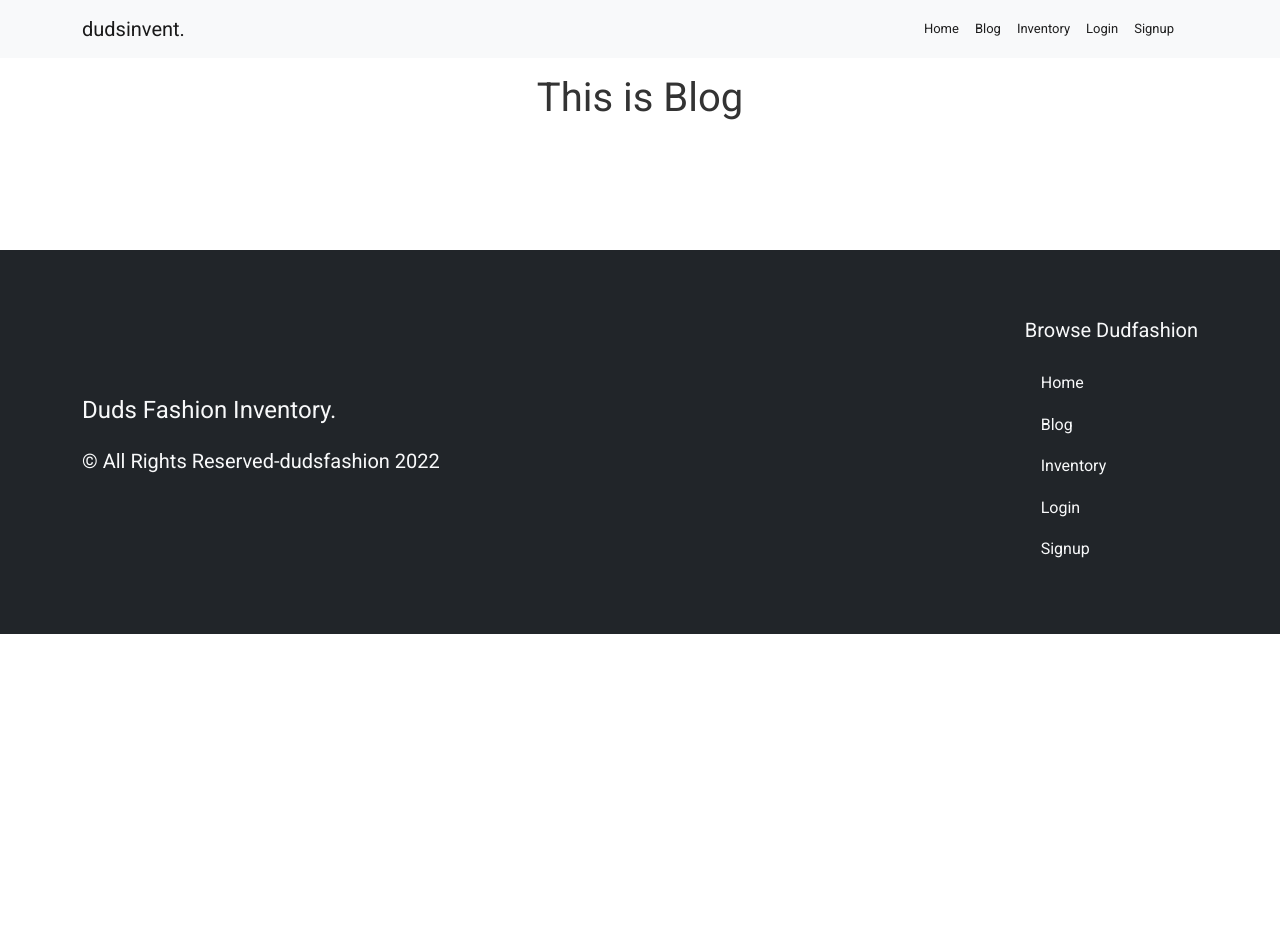
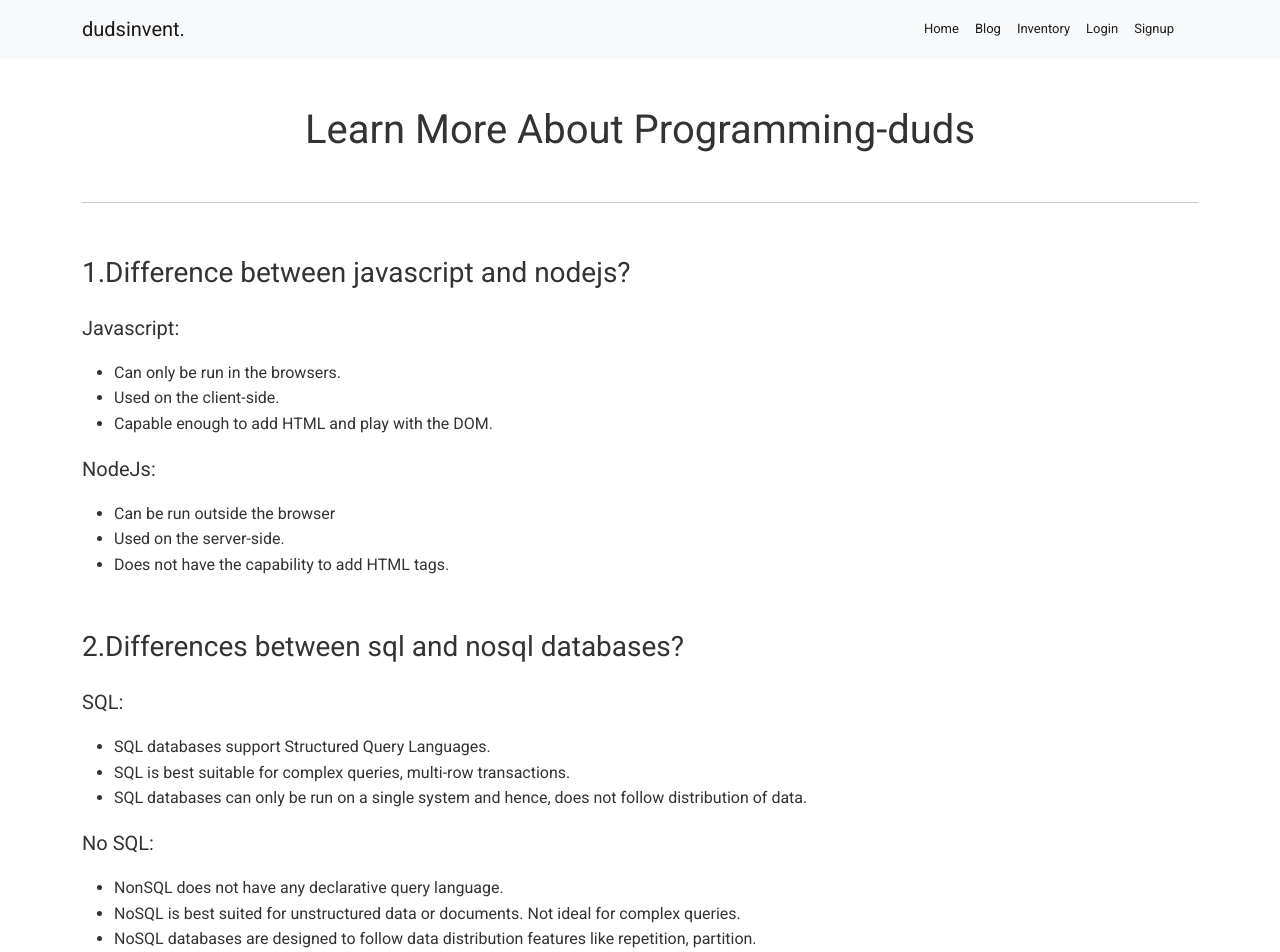
Before and after one commit to Anik-the-dev/Duds-Fashion-Warehouse-client, a React (Create React App) app: page /blog in a window 1280 px wide. Shown: the top 952 px of the page. Before the commit the page ends 800 px from the top, so only its background shows below. Built offline with nearby package versions, Linux system fonts and the light colour scheme; no server answers.

Commit message:
blog done

```diff
--- a/src/components/Blog/Blog.js
+++ b/src/components/Blog/Blog.js
@@ -1,12 +1,56 @@
 import React from 'react';
+import { Container } from 'react-bootstrap';
 
 const Blog = () => {
     return (
-        <div>
-            <h1>This is Blog</h1>
+        <Container>
+            <h1 className='my-5 '>Learn More About Programming-duds</h1><hr />
+            <div className='my-5 text-start'>
+                <p className='fs-3'>1.Difference between javascript and nodejs?</p>
+                <p className='lead'>Javascript:</p>
+                <ul>
+                    <li>Can only be run in the browsers.</li>
+                    <li>Used on the client-side.</li>
+                    <li>Capable enough to add HTML and play with the DOM.</li>
+                </ul>
+                <p className='lead'>NodeJs:</p>
+                <ul>
+                    <li>Can be run outside the browser</li>
+                    <li>Used on the server-side.</li>
+                    <li> Does not have the capability to add HTML tags.</li>
+                </ul>
+
+            </div>
+
+            <div className='my-5 text-start'>
+                <p className='fs-3'>2.Differences between sql and nosql databases?</p>
+                <p className='lead'>SQL:</p>
+                <ul>
+                    <li>SQL databases support Structured Query Languages.</li>
+                    <li>SQL is best suitable for complex queries, multi-row transactions.</li>
+                    <li>SQL databases can only be run on a single system and hence, does not follow distribution of data.</li>
+                </ul>
+                <p className='lead'>No SQL:</p>
+                <ul>
+                    <li>NonSQL does not have any declarative query language.</li>
+                    <li>NoSQL is best suited for unstructured data or documents. Not ideal for complex queries.</li>
+                    <li> NoSQL databases are designed to follow data distribution features like repetition, partition.</li>
+                </ul>
+
+            </div>
+
+            <div className='my-5 text-start'>
+
+                <p className='fs-3'>3.What is JWT & How it works?</p>
+                <p>When it comes to API authentication and server-to-server authorization, JSON web token (JWT) is particularly a useful technology. In terms of Single Sign-On (SSO), it means that a service provider can receive trustworthy information from the authentication server.
+
+                    By sharing a secret key with the Identity Provider, the Service Provider can hash a part of a token it receives and compare it to the signature of the token. Now, if that result matches the signature, the SP knows that the information provided has come from the other entity possessing the key.</p>
 
 
-        </div>
+            </div>
+
+
+        </Container>
     );
 };
 
--- a/src/components/Inventory/AddInventory.js
+++ b/src/components/Inventory/AddInventory.js
@@ -4,6 +4,7 @@ import { useAuthState } from 'react-firebase-hooks/auth';
 import duds from '../../images/dudsfashion.png'
 import auth from '../../firebase.init';
 import axios from 'axios';
+import { ToastContainer, toast } from 'react-toastify';
 
 const AddInventory = () => {
     const [user] = useAuthState(auth)
@@ -18,12 +19,11 @@ const AddInventory = () => {
     const [image, setImage] = useState('')
     const [supplierName, setSupplierName] = useState('')
 
-    // click the sign up btn......
+    // click the add items btn......
     const handleAddItemsForm = (e) => {
         e.preventDefault()
         const data = {name,price,quantity,description,image,supplierName,email,sold}
-        console.log("data", data)
-        axios.post('http://localhost:5000/users/',data).then(res=>console.log("success sent",res))
+        axios.post('http://localhost:5000/users/',data).then(res=> toast("Product Added Successfully!"))
 
         e.target.reset()
 
@@ -65,6 +65,7 @@ const AddInventory = () => {
 
                             <input type="submit" value="Add Stock" className="btn btn-primary w-100 p-2 mt-3 text-light" style={{ backgroundColor: "#21C9B6",border: 'none' }}></input>
                         </form>
+                        <ToastContainer/>
 
 
                     </Card>
--- a/src/components/Inventory/Inventory.js
+++ b/src/components/Inventory/Inventory.js
@@ -15,7 +15,7 @@ const Inventory = () => {
                     <Row>
 
                         {
-                            items.map(item => <HomeInventory key={item._id} singleItem={item}></HomeInventory>
+                            items.slice(0,6).map(item => <HomeInventory key={item._id} singleItem={item}></HomeInventory>
                             )
                         }
 
```
